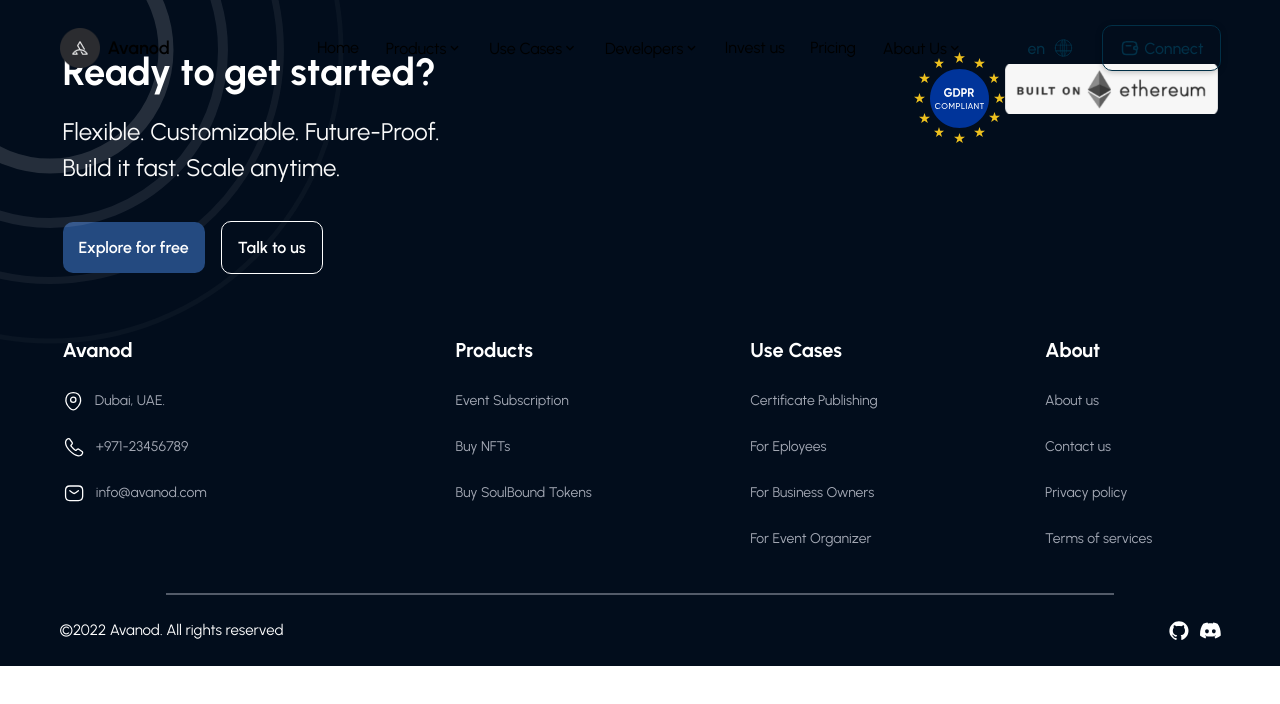
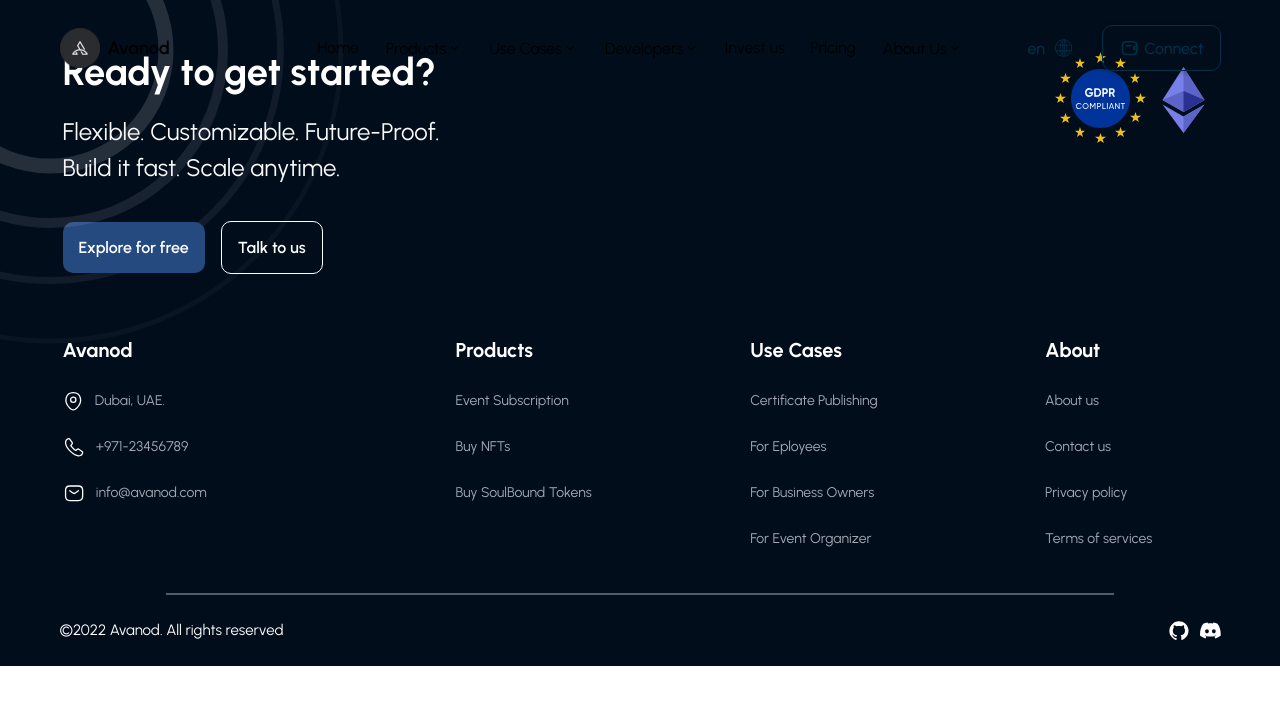
Before and after one commit to BlackBoot-io/Site, a Nuxt app: page /contact in a window 1280 px wide. Shown: the top 704 px of the page. Built offline with nearby package versions, Linux system fonts and the light colour scheme.

Commit message:
complete footer design

```diff
--- a/components/base/Footer.vue
+++ b/components/base/Footer.vue
@@ -12,8 +12,7 @@
           </div>
           <div class="logos">
             <a href="#"><img src="../../static/img/gdpr.svg"></a>
-            <a href="#"><img src="../../static/img/built-on-eth.webp" width="213" height="50" alt="Built On Eth"
-                class="mt-3" /></a>
+            <a href="#"><img src="../../static/img/built-on-eth.svg" width="72" alt="Built On Eth" class="mt-3" /></a>
 
           </div>
         </div>
@@ -223,15 +222,37 @@
   flex-direction: column;
   overflow: hidden;
 
+
+
   .footerLogos {
     display: flex;
     justify-content: space-between;
     margin-bottom: 70px;
 
+    @include res($sm) {
+      display: block;
+    }
+
+    div {
+      @include res($sm) {
+        width: 100% !important;
+      }
+    }
+
     .logos {
       display: flex;
       align-items: flex-start;
       justify-content: flex-start;
+
+      @include res($md) {
+        text-align: center;
+        justify-content: space-around;
+      }
+
+      @include res($sm) {
+        margin-top: 50px;
+        justify-content: space-around;
+      }
     }
 
     h2 {
@@ -241,6 +262,10 @@
       color: #fff;
       margin: 0;
       padding: 0;
+
+      @include res($sm) {
+        font-size: 32px;
+      }
     }
 
     p {
@@ -250,6 +275,10 @@
       margin-top: 20px !important;
       margin-bottom: 50px !important;
       max-width: 400px;
+
+      @include res($sm) {
+        font-size: 22px;
+      }
     }
 
     .btn-cta {
@@ -261,6 +290,10 @@
       font-size: 16px;
       font-weight: 600;
       cursor: pointer;
+
+      @include res($sm) {
+        font-size: 14px;
+      }
     }
 
     .btn-transparent {
@@ -272,6 +305,11 @@
       border-radius: 10px;
       font-size: 16px;
       font-weight: 600;
+
+      @include res($sm) {
+        margin-left: 8px;
+        font-size: 14px;
+      }
 
       &:hover {
         background: #fff;
```
Also changed, not shown: static/img/built-on-eth.svg.
